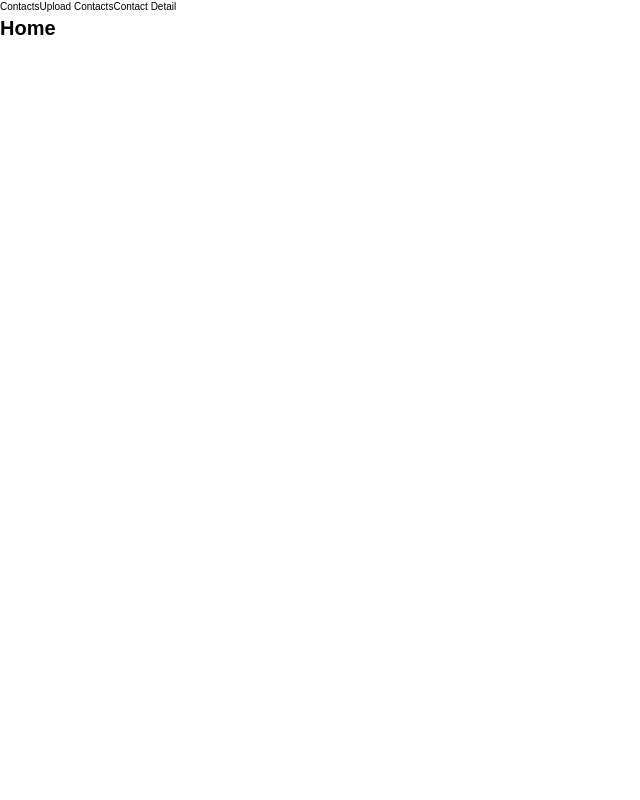
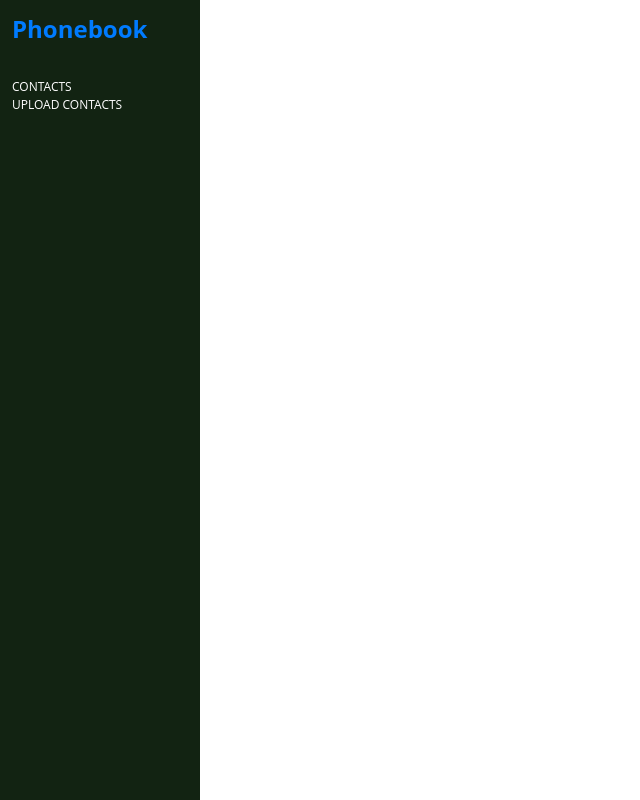
Before and after one commit to arun-kumar-1995/Contact-book-app, a React (Vite) app in the folder frontend/: page / in a window 1280 px wide. Shown: the whole page, without its empty margins (0-640 px from the left). Built offline with nearby package versions, Linux system fonts and the light colour scheme.

Commit message:
sidebar component

```diff
--- /dev/null
+++ b/frontend/src/components/Sidenav/Sidebar.css
@@ -0,0 +1,32 @@
+.sidebar {
+  position: fixed;
+  width: 20rem;
+  height: 100vh;
+  background-color: var(--clr-dark);
+}
+
+.logo {
+  padding: 1.2rem;
+}
+
+h1 {
+  color: var(--clr-primary);
+  font-size: 2.4rem;
+}
+
+.sidebar nav {
+  width: 100%;
+  padding: 0 1.2rem;
+  margin-top: 2em;
+}
+
+.sidebar nav ul {
+  display: flex;
+  flex-direction: column;
+}
+.sidebar nav ul a {
+  display: block;
+  color: var(--clr-white);
+  font-size: 1.2rem;
+  text-transform: uppercase;
+}
--- a/frontend/src/components/Sidenav/Sidebar.jsx
+++ b/frontend/src/components/Sidenav/Sidebar.jsx
@@ -1,13 +1,18 @@
 import { Link } from "react-router-dom";
+import "./Sidebar.css";
 
 const Sidebar = () => {
   return (
     <div className="sidebar">
+      <div className="logo">
+        <h1>
+          <Link to="/">Phonebook</Link>
+        </h1>
+      </div>
       <nav className="navbar">
         <ul>
           <Link to="/contacts">Contacts</Link>
           <Link to="/upload-contacts">Upload Contacts</Link>
-          <Link to="/contact-detail">Contact Detail</Link>
         </ul>
       </nav>
     </div>
--- a/frontend/src/layouts/AppLayout.jsx
+++ b/frontend/src/layouts/AppLayout.jsx
@@ -2,9 +2,13 @@ import Sidebar from "../components/Sidenav/Sidebar";
 
 export const AppLayout = ({ children }) => {
   return (
-    <>
+    <div
+      style={{
+        display: "flex",
+      }}
+    >
       <Sidebar />
       <main>{children}</main>
-    </>
+    </div>
   );
 };
--- a/frontend/src/styles/variables.css
+++ b/frontend/src/styles/variables.css
@@ -6,7 +6,7 @@ THis file holds the varibles used inside the project
 /* :root variables */
 :root {
   /* Typography */
-    --font-family: "Poppins", sans-serif;
+  --font-family: "Open Sans", sans-serif;
   --max-width: 100%;
   --min-height: 100vh;
   --form-min-width: 380px;
@@ -20,7 +20,7 @@ THis file holds the varibles used inside the project
   --clr-warning: #ffc107;
   --clr-info: #17a2b8;
   --clr-light: #f8f9fa;
-    --clr-dark: #343a40;
+  --clr-dark: #122312;
   --clr-white: #fff;
   --clr-bg: #e7e7e7;
 
```
Lines whose indentation alone changed are shown as unchanged.
